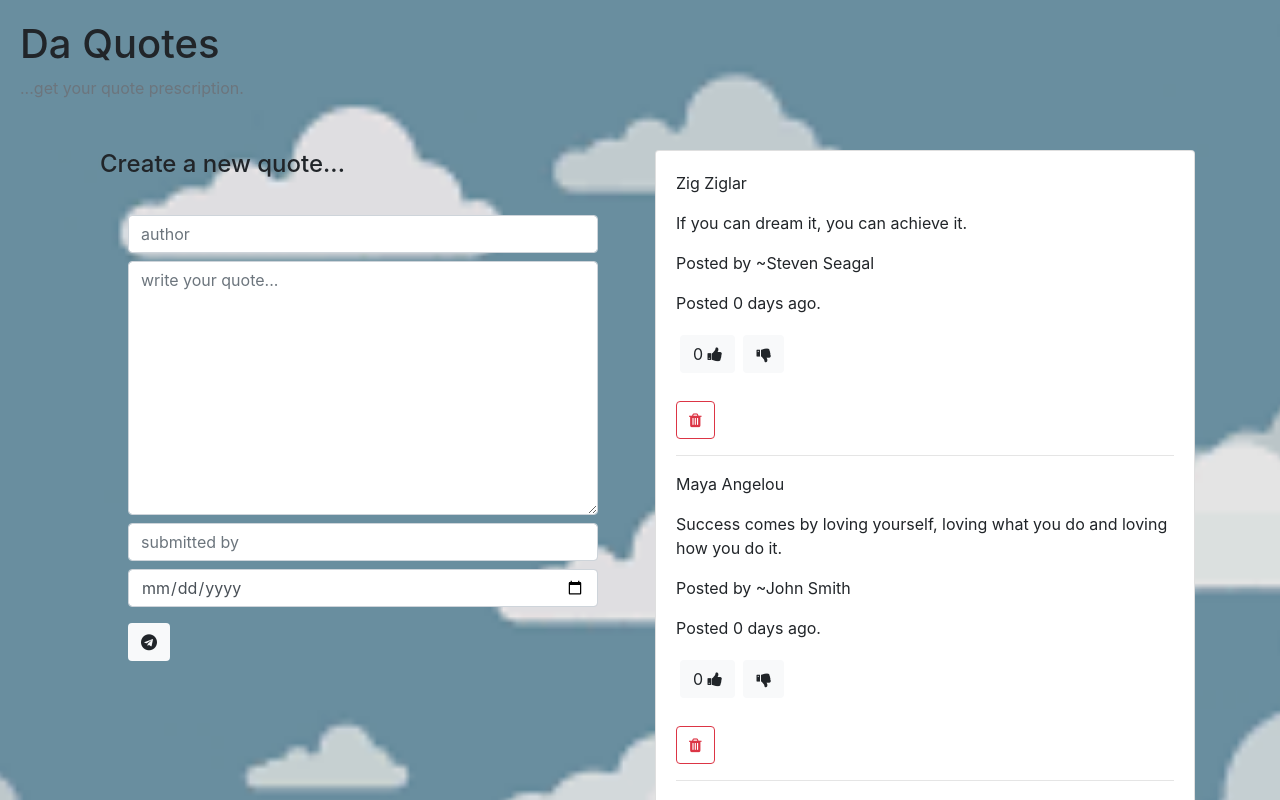
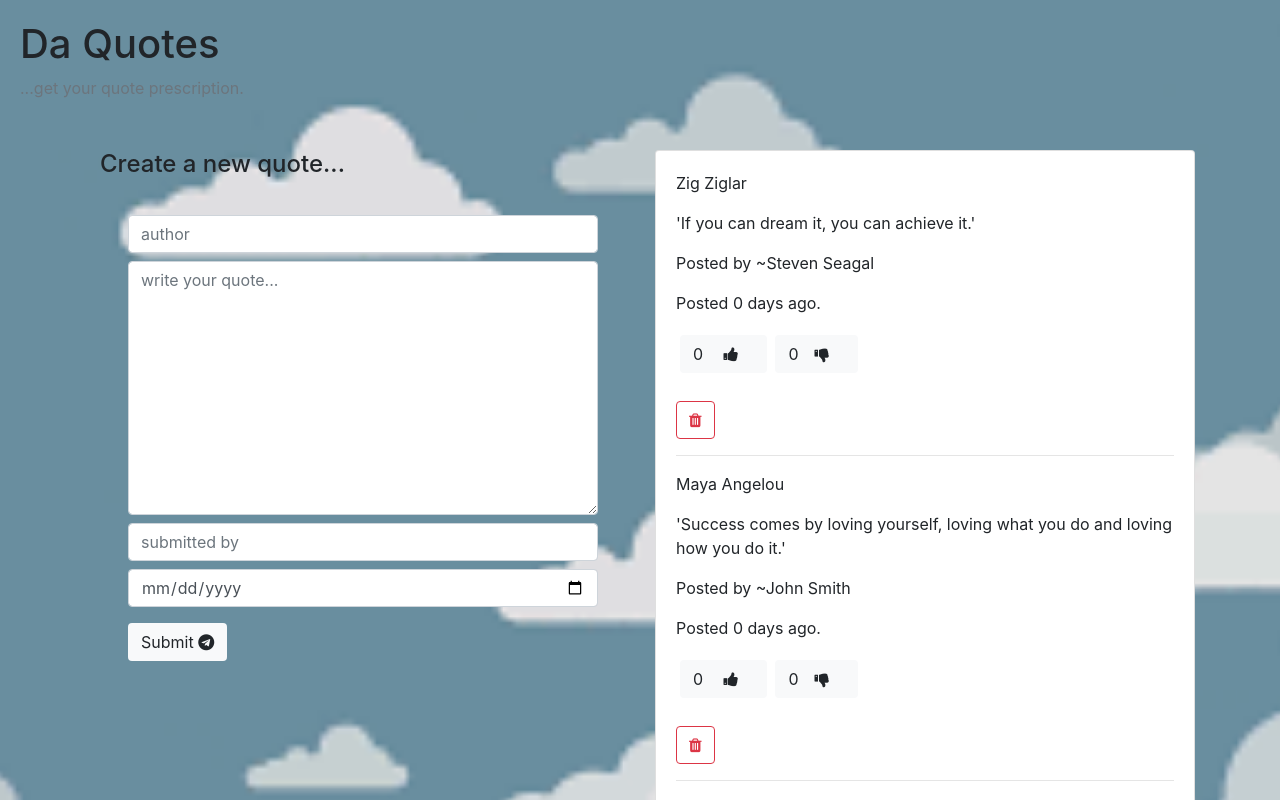
Before and after one commit to jakesIII/quote-ting, an Angular app: page / in a window 1280 px wide. Shown: the top 800 px of the page. Built offline with nearby package versions, Linux system fonts and the light colour scheme.

Commit message:
add down votes function

```diff
--- a/src/app/date-count.pipe.ts
+++ b/src/app/date-count.pipe.ts
@@ -5,13 +5,13 @@ import { Pipe, PipeTransform } from '@angular/core';
 })
 export class DateCountPipe implements PipeTransform {
 
-  transform(value: any): any {
+  transform(value: any): number {
     let today: Date = new Date();
     let dayWithNoTime: any = new Date (today.getFullYear(), today.getMonth(), today.getDate())
     var difference = Math.abs(value - dayWithNoTime)
-    const secondDay = 86400;
+    const secondsperDay = 86400;
     var dateDifference = difference*0.001;
-    var dateCounter = dateDifference/secondDay;
+    var dateCounter = dateDifference/secondsperDay;
 
     if (dateCounter >= 1 && value > dayWithNoTime){
       return dateCounter;
--- a/src/app/quote-detail/quote-detail.component.html
+++ b/src/app/quote-detail/quote-detail.component.html
@@ -3,6 +3,11 @@
 <p>Posted by ~{{quote.submitter}} </p>
 <p>Posted {{quote.datePost|dateCount}} days ago.</p>
 
-<span> <button class="btn bg-light m-1" (click) = 'voteUp()'> {{upVote}} <i class="fa fa-thumbs-up"></i></button> <button (click) = 'voteDown()' class="btn bg-light m-1" > {{downVote}}<i class="fa fa-thumbs-down"></i></button> </span> <br>
+<span>
+     <button class="btn bg-light m-1" (click) = 'voteUp()'> {{upVote}} <i class="fa fa-thumbs-up pl-3 pr-3"></i></button>
+     <button (click) = 'voteDown()' class="btn bg-light m-1" > {{downVote}}<i class="fa fa-thumbs-down pl-3 pr-3"></i></button>
+</span>
+
+<br>
 
 <button class="btn btn-outline-danger mt-4"  (click) = 'quoteDelete(true)'><i class="fa fa-trash"></i></button>
--- a/src/app/quote-detail/quote-detail.component.ts
+++ b/src/app/quote-detail/quote-detail.component.ts
@@ -24,6 +24,11 @@ export class QuoteDetailComponent implements OnInit {
     this.upVote +=1
   }
 
+  downVote = 0;
+
+  voteDown(){
+    this.downVote +=1
+  }
   constructor() { }
 
   ngOnInit() {
--- a/src/app/quote-form/quote-form.component.html
+++ b/src/app/quote-form/quote-form.component.html
@@ -10,6 +10,6 @@
 
         <input type="date" class="form-control m-2" name="datePost" [(ngModel)]="newQuote.datePost" #datePost='ngModel' required>
 
-        <button type="submit" class="btn bg-light m-2"><i class="fa fa-telegram"></i></button>
+        <button type="submit" class="btn bg-light m-2">Submit  <i class="fa fa-telegram"></i></button>
     </form>
 </div>
--- a/src/app/quote/quote.component.ts
+++ b/src/app/quote/quote.component.ts
@@ -12,9 +12,9 @@ export class QuoteComponent implements OnInit {
 
   quotes: Quotes [] = [
 
-    new Quotes (1, 'Zig Ziglar', 'If you can dream it, you can achieve it.', 'Steven Seagal', new Date(2010,7,9)),
-    new Quotes (2, 'Maya Angelou', 'Success comes by loving yourself, loving what you do and loving how you do it.', 'John Smith', new Date(2012,9,9)),
-    new Quotes (3, 'Donald Trump', 'As long as you are going to be thinking, think big.', 'Jon Ho', new Date(2000,2,9)),
+    new Quotes (1, 'Zig Ziglar', "'If you can dream it, you can achieve it.'", 'Steven Seagal', new Date(2010,7,9)),
+    new Quotes (2, 'Maya Angelou', "'Success comes by loving yourself, loving what you do and loving how you do it.'", 'John Smith', new Date(2012,9,9)),
+    new Quotes (3, 'Donald Trump', "'As long as you are going to be thinking, think big.'", 'Jon Ho', new Date(2000,2,9)),
   ]
 
   addNewGoal(quote){
@@ -26,7 +26,7 @@ export class QuoteComponent implements OnInit {
 
   unWanted(isDeleted, index){
     if (isDeleted){
-      let toDelete = confirm(`Are you sure you want to delet ${this.quotes[index].author}'s quote?`)
+      let toDelete = confirm(`Are you sure you want to delete ${this.quotes[index].author}'s quote?`)
 
       if (toDelete) {
         this.quotes.splice(index, 1)
```
